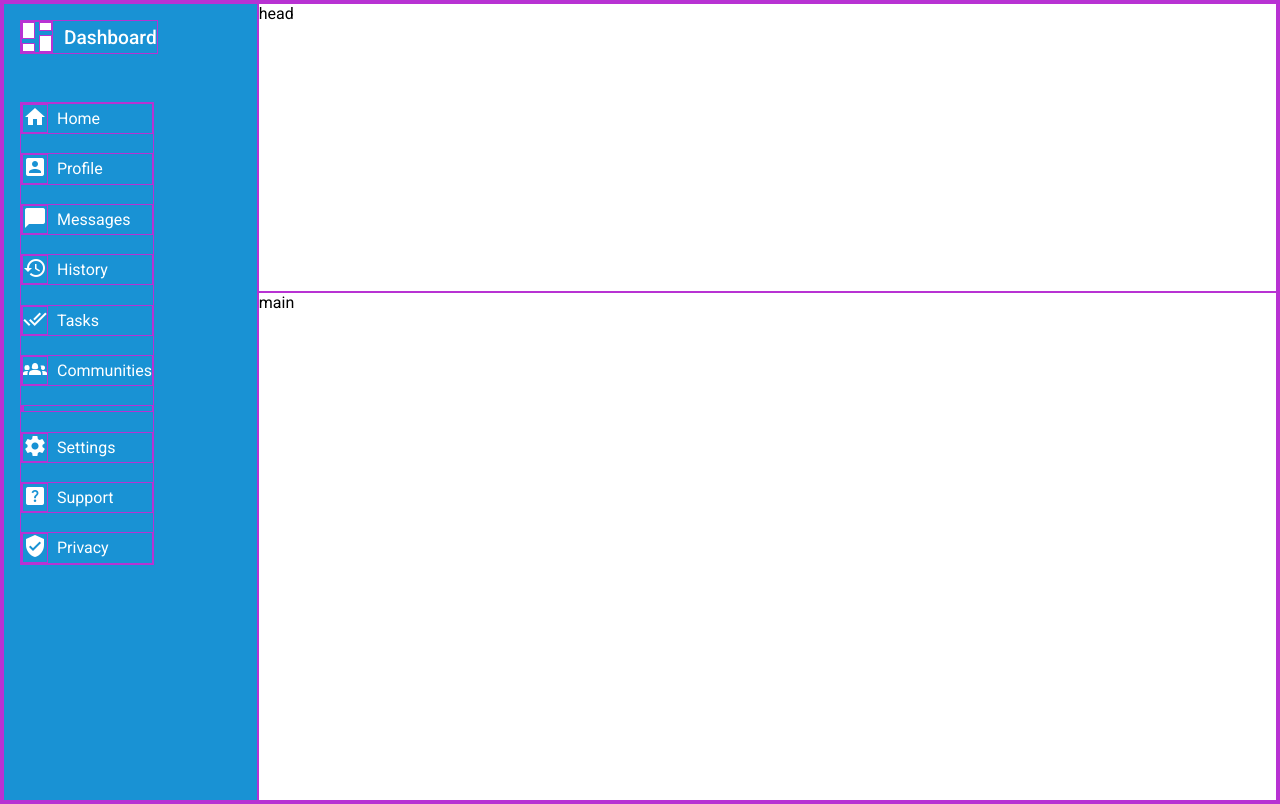
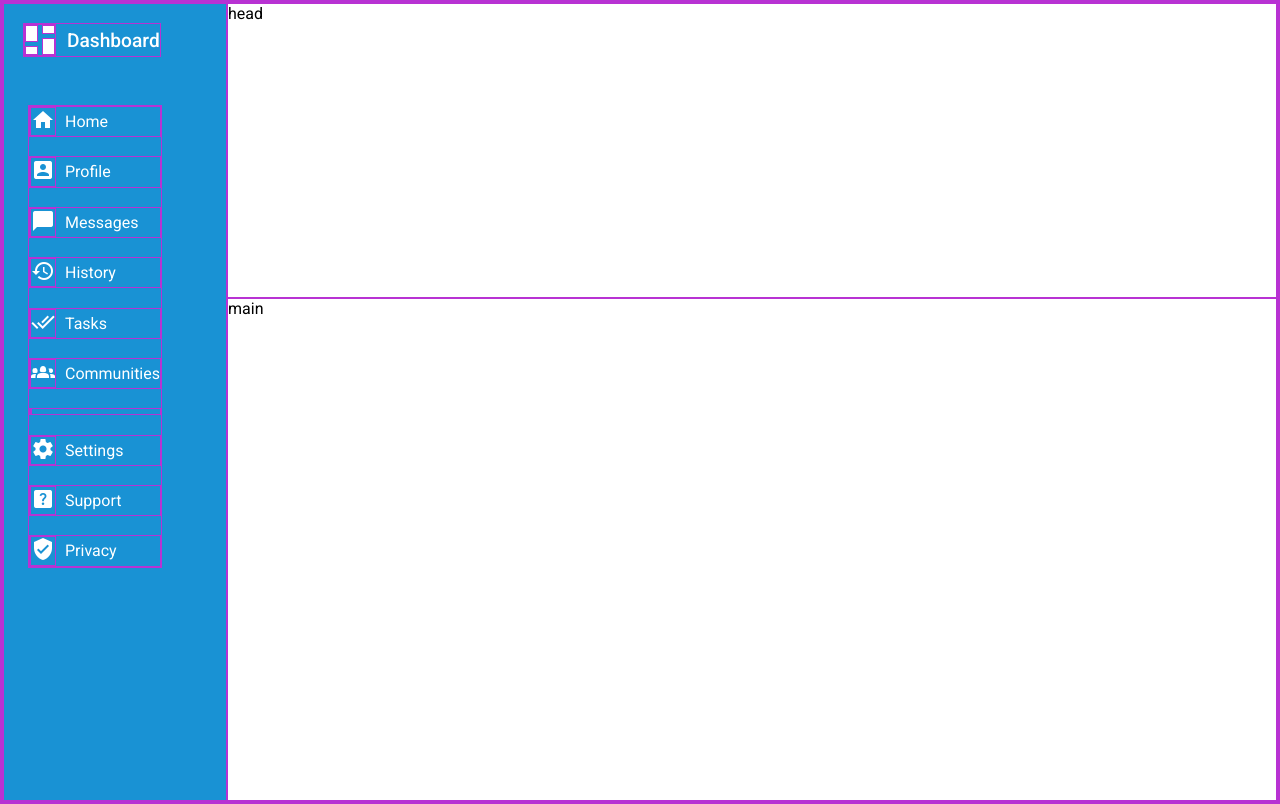
Before and after one commit to MrBlunderovich/odin-dashboard, a plain HTML site: page index.html in a window 1280 px wide. Drawn offline with Linux system fonts and the light colour scheme.

Commit message:
Tweak sidebar sizing

```diff
--- a/style.css
+++ b/style.css
@@ -9,14 +9,14 @@
 }
 .page-container {
   display: grid;
-  grid-template-columns: 1fr 4fr;
+  grid-template-columns: clamp(12rem, 20%, 14rem) 1fr;
   grid-template-rows: min-content;
   min-height: 100vh;
   font-family: "Roboto";
 }
 .sidebar {
   grid-row: 1 / span 2;
-  padding: 1rem;
+  padding: 1.5rem;
   display: flex;
   flex-direction: column;
   align-items: flex-start;
@@ -30,6 +30,7 @@
   align-items: center;
   font-size: 1.2rem;
   font-weight: 500;
+  margin: -5px 0 0 -5px;
 }
 .logo {
   --logo-size: 2rem;
```
